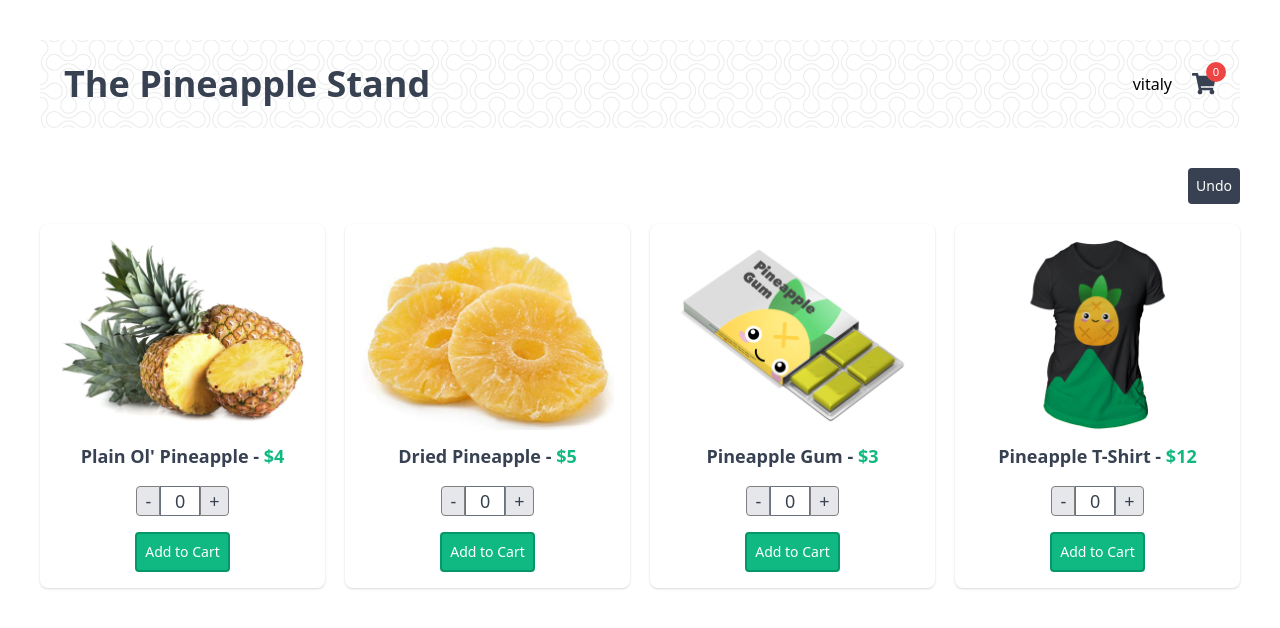
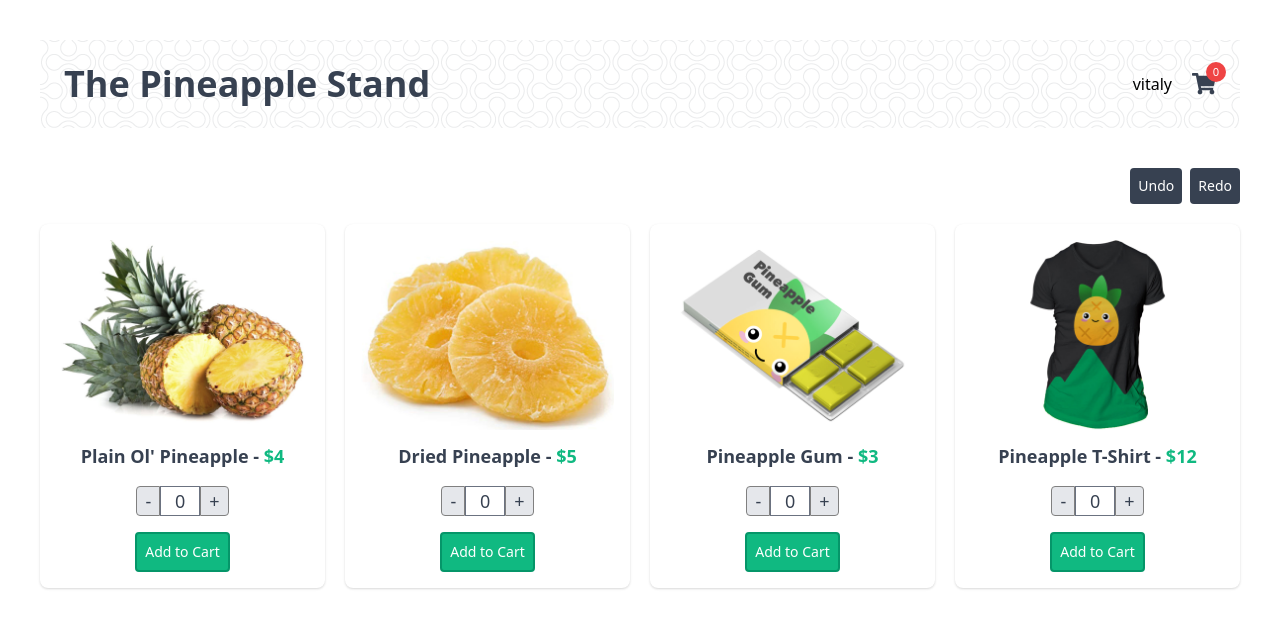
Before and after one commit to vitalic-web/vue-school-pinia, a Vue app: page / in a window 1280 px wide. Shown: the top 628 px of the page. Built offline with nearby package versions, Linux system fonts and the light colour scheme.

Commit message:
Add redo from cart method

```diff
--- a/src/App.vue
+++ b/src/App.vue
@@ -11,14 +11,24 @@
 productStore.fill();
 
 const history = reactive([]);
+const future = reactive([]);
 const doingHistory = ref(false);
 
 history.push(JSON.stringify(cartStore.$state));
 
+const redo = () => {
+  const latestState = future.pop();
+  if (!latestState) return;
+  doingHistory.value = true;
+  history.push(latestState);
+  cartStore.$state = JSON.parse(latestState);
+  doingHistory.value = false;
+};
+
 const undo = () => {
   if (history.length === 1) return;
   doingHistory.value = true;
-  history.pop();
+  future.push(history.pop());
   cartStore.$state = JSON.parse(history.at(-1));
   doingHistory.value = false;
 };
@@ -26,6 +36,7 @@
 cartStore.$subscribe((mutation, state) => {
   if (!doingHistory.value) {
     history.push(JSON.stringify(state));
+    future.splice(0, future.length);
 	}
 });
 
@@ -52,6 +63,7 @@
     <TheHeader />
 		<div class="mb-5 flex justify-end">
 			<AppButton @click="undo">Undo</AppButton>
+			<AppButton class="ml-2" @click="redo">Redo</AppButton>
 		</div>
     <ul class="sm:flex flex-wrap lg:flex-nowrap gap-5">
       <ProductCard
```
